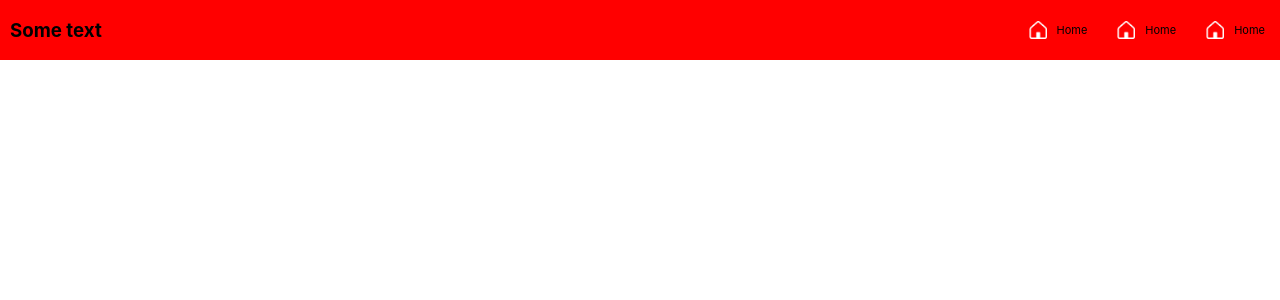
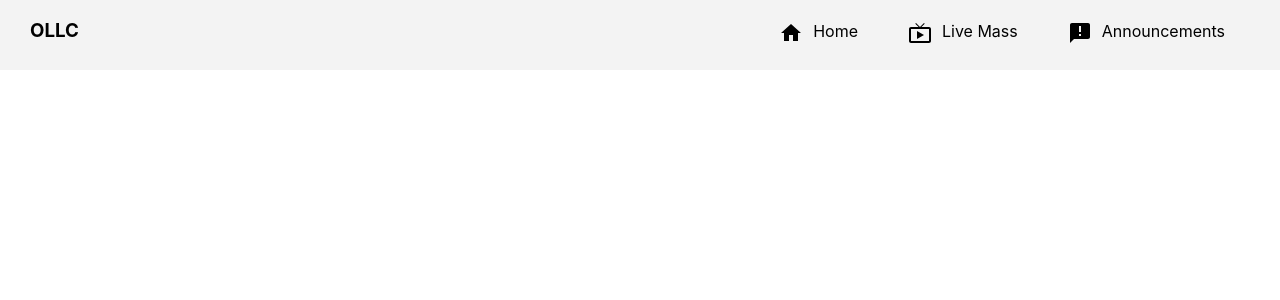
Before and after one commit to ollc-code/ollc-react, a React (Create React App) app: page / in a window 1280 px wide. Shown: the top 300 px of the page. Built offline with nearby package versions, Linux system fonts and the light colour scheme.

Commit message:
nav styling

```diff
--- a/src/components/Navbar/index.tsx
+++ b/src/components/Navbar/index.tsx
@@ -1,23 +1,18 @@
 import React from 'react';
 import { NavbarContainer } from './styles';
-import { NavbarOptionComponent } from '../OptionComponent';
+import { NavbarOptionComponent } from '../NavbarOptionComponent';
 import { FlexRow } from '../Common/commonStyles';
 
 const Navbar: React.FC = () => {
 	return (
-		<NavbarContainer style={{ width: '100%', background: 'red' }}>
-			<FlexRow
-				style={{
-					justifyContent: 'space-between',
-					width: '100%',
-					padding: '0px 10px',
-				}}
+		<NavbarContainer style={{
+			justifyContent: 'space-between',
+			padding: '0px 30px'}}
 			>
-				<h3>Some text</h3>
-				<FlexRow style={{ padding: '0 5px', gap: '20px' }}>
+				<h3>OLLC</h3>
+				<FlexRow>
 					<NavbarOptionComponent />
 				</FlexRow>
-			</FlexRow>
 		</NavbarContainer>
 	);
 };
--- a/src/components/Navbar/styles.ts
+++ b/src/components/Navbar/styles.ts
@@ -2,7 +2,7 @@ import styled from 'styled-components';
 
 export const NavbarContainer = styled.div`
 	display: flex;
-	background: white;
+	background: #f3f3f3;
 `;
 
 export const NavbarOptions = styled.div`
--- /dev/null
+++ b/src/components/NavbarOptionComponent/index.tsx
@@ -0,0 +1,36 @@
+import React from 'react';
+import { OptionContainer } from './styles';
+import HomeIcon from "@material-ui/icons/Home";
+import AnnouncementIcon from "@material-ui/icons/Announcement";
+import LiveTvIcon from "@material-ui/icons/LiveTv";
+
+export const NavbarOptionComponent: React.FC = () => {
+
+	const array = [
+		{
+			"name": "Home",
+			"icon": <HomeIcon />
+		},
+		{
+			"name": "Live Mass",
+			"icon": <LiveTvIcon />
+		},
+		{
+			"name": "Announcements",
+			"icon": <AnnouncementIcon />
+		}
+	]
+
+	return (
+		<>
+			{array.map((item, index) => {
+				return (
+					<OptionContainer key={index}>
+				    	<p style={{padding:"5px"}}>{item.icon}</p>
+						<p style={{padding:"5px"}}>{item.name}</p>
+					</OptionContainer>
+				);
+			})}
+		</>
+	);
+};
--- /dev/null
+++ b/src/components/NavbarOptionComponent/styles.ts
@@ -0,0 +1,16 @@
+
+import styled from 'styled-components';
+
+
+export const OptionContainer = styled.div`
+	display: flex;
+	align-items: left;
+	justify-content: center;
+	padding: 0px 20px;
+
+	&:hover {
+		background-color: #fff;
+		font-weight: bolder;
+		transition: 200ms;
+	}
+`;
--- a/src/components/OptionComponent/index.tsx
+++ /dev/null
@@ -1,18 +0,0 @@
-import React from 'react';
-import { OptionContainer } from './styles';
-import HomeIcon from '../../images/home_icon.png';
-
-export const NavbarOptionComponent: React.FC = () => {
-	return (
-		<>
-			{[...Array(3)].map((index) => {
-				return (
-					<OptionContainer key={index}>
-						<img src={HomeIcon} alt='home_icon' />
-						<p>Home</p>
-					</OptionContainer>
-				);
-			})}
-		</>
-	);
-};
--- a/src/components/OptionComponent/styles.ts
+++ /dev/null
@@ -1,18 +0,0 @@
-import styled from 'styled-components';
-
-export const OptionContainer = styled.div`
-	display: flex;
-	align-items: center;
-	justify-content: center;
-	> img {
-		height: 18px;
-		object-fit: contain;
-		padding: 10px;
-	}
-	> p {
-		font-size: 11px;
-	}
-	&:hover {
-		background-color: #e9ecf6;
-	}
-`;
```
Also changed, not shown: 2 other files (tests, documents, lock files or other folders).
